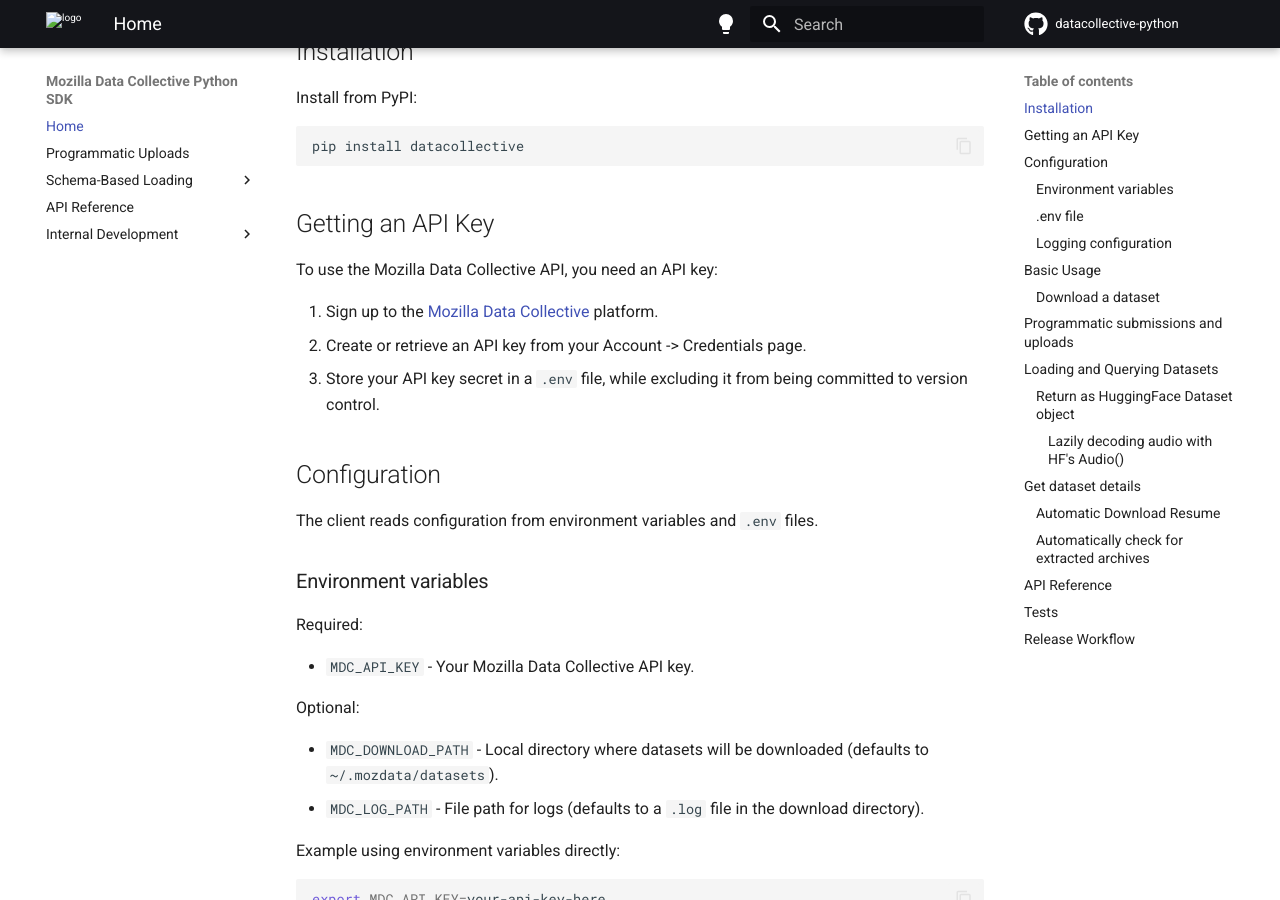
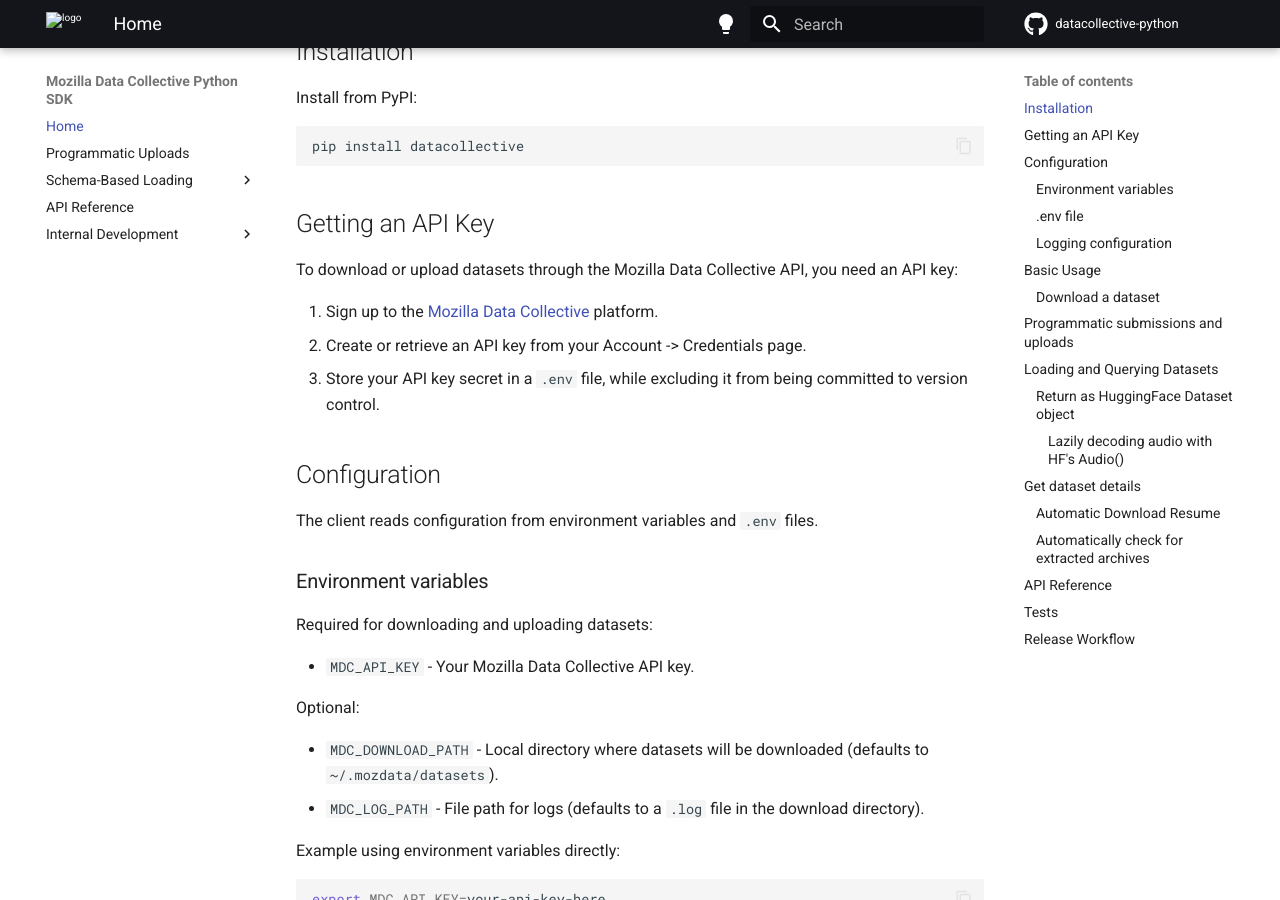
Before and after one commit to Mozilla-Data-Collective/datacollective-python, an MkDocs documentation site: the page built from docs/index.md, in a window 1280 px wide and 900 px high, scrolled down 413 px. Built offline with MkDocs 1.6.1 and Material for MkDocs 9.7.7, drawn with Linux system fonts in a browser that asks for light colours; comment, search, counter and statistics services are not loaded; some of the changed text lies outside the part shown.

```diff
--- a/docs/index.md
+++ b/docs/index.md
@@ -21,7 +21,7 @@ pip install datacollective
 
 ## Getting an API Key
 
-To use the Mozilla Data Collective API, you need an API key:
+To download or upload datasets through the Mozilla Data Collective API, you need an API key:
 
 1. Sign up to the [Mozilla Data Collective](https://mozilladatacollective.com) platform.
 2. Create or retrieve an API key from your Account -> Credentials page.
@@ -33,7 +33,7 @@ The client reads configuration from environment variables and `.env` files.
 
 ### Environment variables
 
-Required:
+Required for downloading and uploading datasets:
 
 - `MDC_API_KEY` - Your Mozilla Data Collective API key.
 
```
Also changed, not shown: other parts of docs/index.md (+2 -1 lines), 2 other files.
